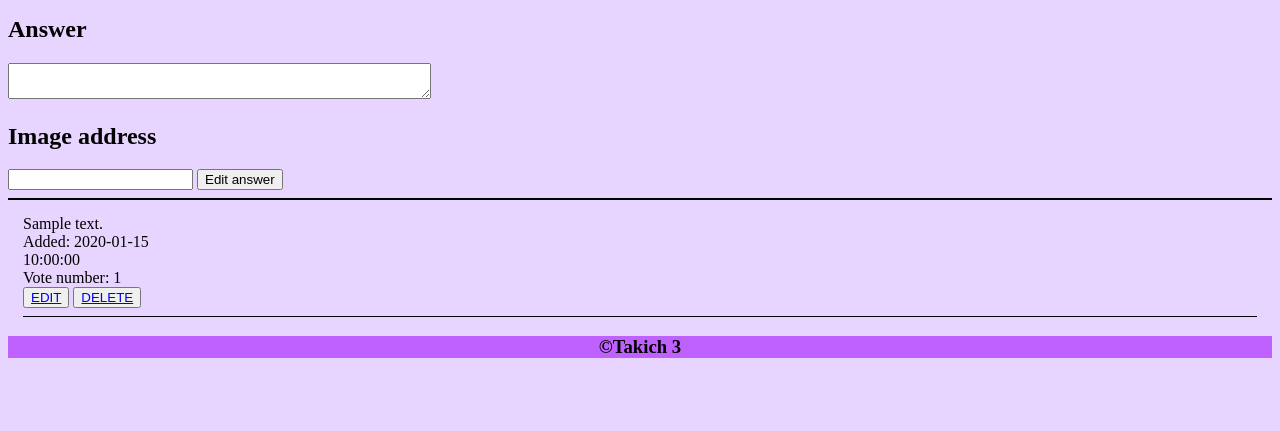
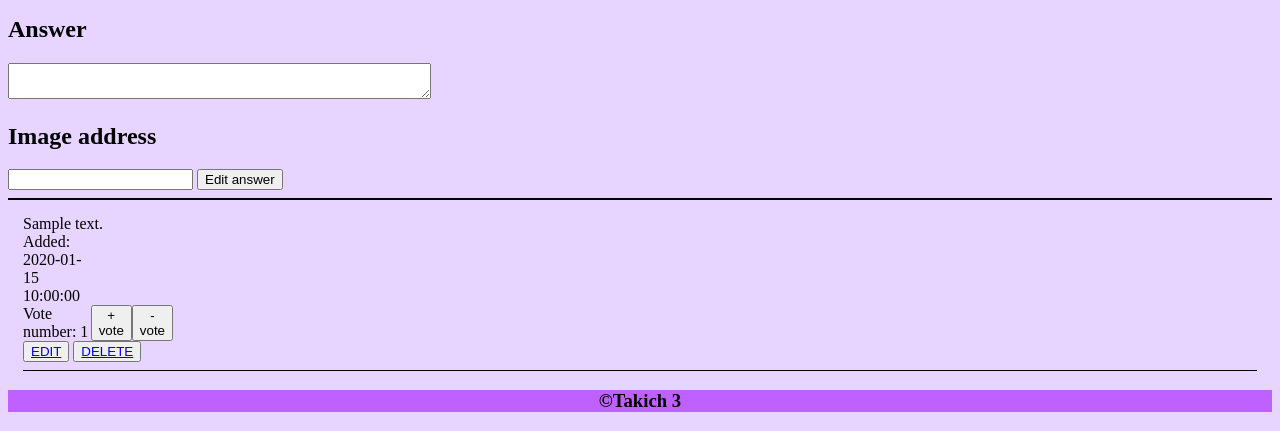
Before and after one commit to grzban/AskMate3, a Flask app: page /question/1?answer_id=1 in a window 1280 px wide. Shown: the part 505-936 px from the top of the page. Before the commit the page ends 863 px from the top, so only its background shows below. Run offline with Flask 2, Linux system fonts and the light colour scheme; a database or web service that is not in the repository returns one stand-in record (values such as "Sample title"); some libraries are stand-ins or nearby versions.

Commit message:
voting on answers added

```diff
--- a/server.py
+++ b/server.py
@@ -69,6 +69,12 @@ def data_handler():
     return redirect(url_for('questions'))
 
 
+@app.route('/question/<question_id>/<answer_id>/<vote>', methods=["POST"])
+def vote(question_id, answer_id, vote):
+    logic.voting(question_id, answer_id, vote)
+    return redirect('/question/{}'.format(question_id))
+
+
 # -------------- ANSWERS -----------
 @app.route('/question/<int:question_id>/new-answer', methods=['POST', 'GET'])
 def post_answer(question_id):
@@ -109,12 +115,6 @@ def search():
     return render_template('search.html', list_of_titles=list_of_titles)
 
 
-@app.route('/question/<question_id>/<answer_id>/<vote>', methods=["POST"])
-def vote(question_id, answer_id, vote):
-    logic.voting(question_id, answer_id, vote)
-    return redirect('/question/{}'.format(question_id))
-
-
 if __name__ == '__main__':
     app.run(
         host='0.0.0.0',
--- a/templates/question.html
+++ b/templates/question.html
@@ -68,6 +68,13 @@
                 Added: {{ answer.submission_time}}
                 <br>
                 Vote number: {{ answer.vote_number}}
+                <form action={{ url_for('vote', question_id=question_id, answer_id=answer_id, vote='plus')}} method="POST">
+                    <button type="submit" name="qplus" value="+">+ vote</button>
+                </form>
+                <form action={{ url_for('vote', question_id=question_id, answer_id=answer_id, vote='minus')}} method="POST">
+                    <button type="submit" name="qminus" value="-">- vote</button>
+                </form>
+
             </nav>
 
             {% if answer.image is in [''] %}
```
